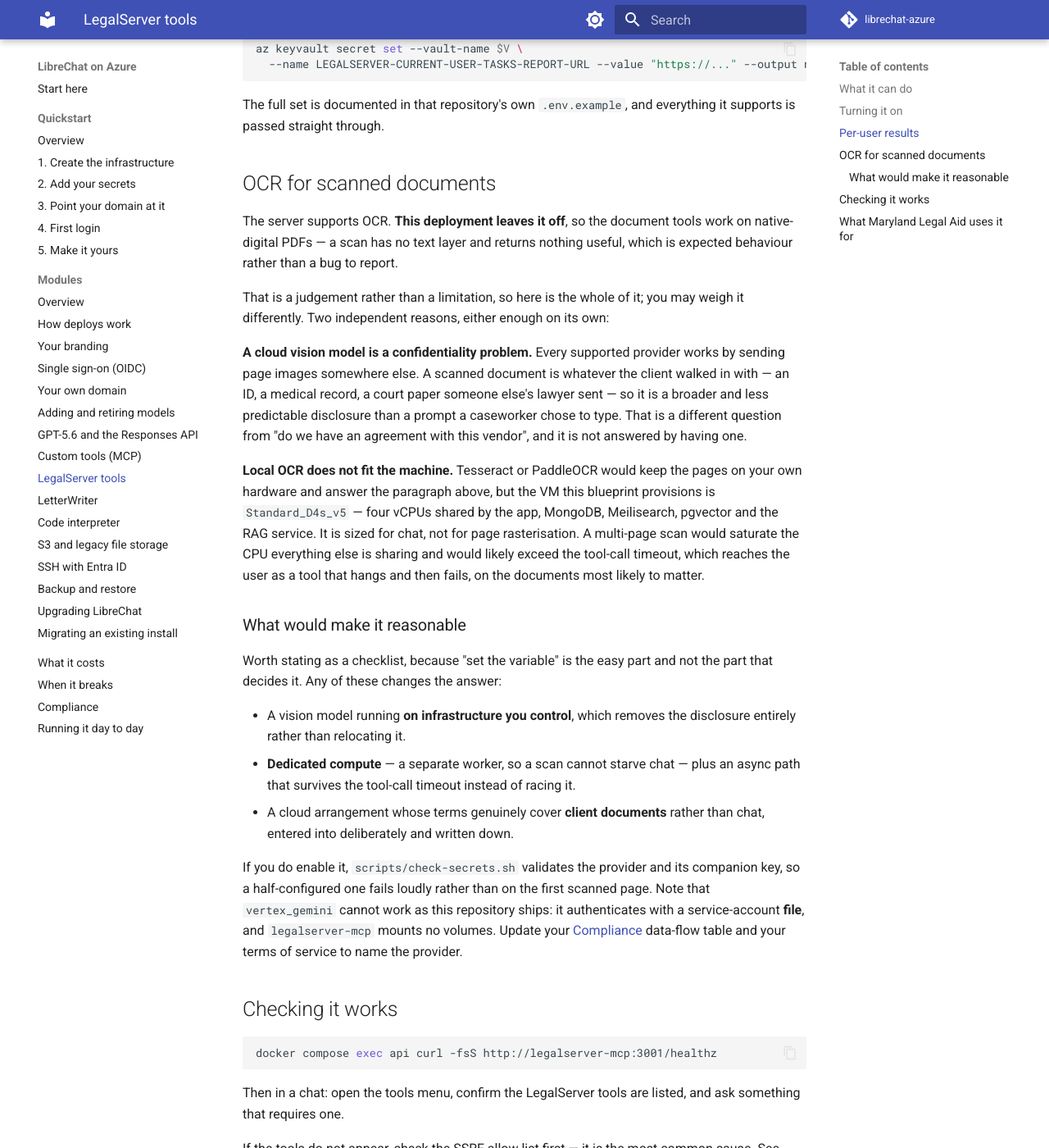
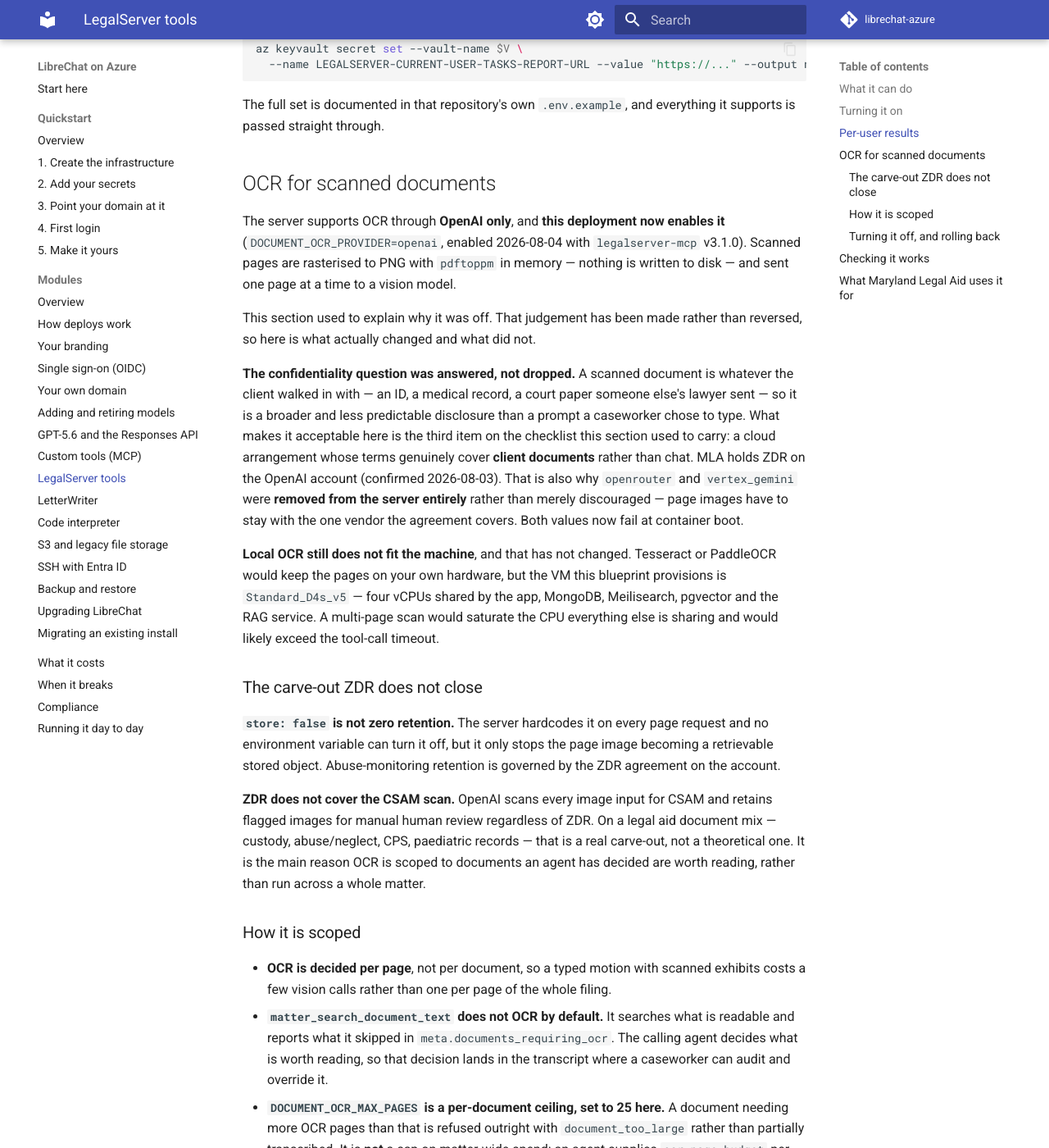
Before and after one commit to MarylandLegalAid/librechat-azure, an MkDocs documentation site: the page built from docs/modules/mcp-legalserver.md, in a window 1280 px wide and 1400 px high, scrolled down 1331 px. Shown: the whole window at 82% size. Built offline with MkDocs 1.6.1 and Material for MkDocs 9.7.7, drawn with Linux system fonts in a browser that asks for light colours; comment, search, counter and statistics services are not loaded; some of the changed text lies outside the part shown.

Commit message:
Record that OCR is now on, and what that actually discloses
DOCUMENT-OCR-PROVIDER is `openai` in the vault as of today, so the two
documents that told readers it was off were wrong in the direction that
matters: compliance.md's data-flow table is the page someone reads to answer
"what leaves our infrastructure", and it was understating the answer.

The module doc's OCR section argued why it was off. That judgement was made
rather than reversed, so it now records what changed — an agreement covering
client documents rather than chat, which was the third item on the checklist
that section already carried — and what did not: local OCR still does not fit
a four-vCPU VM shared with Mongo, Meilisearch, pgvector and RAG.

Both docs now carry the carve-out, because it is the part an agreement is
easiest to over-read. `store: false` is not zero retention, and ZDR does not
cover the CSAM scan every image input gets — flagged images are retained for
human review regardless. On a custody, abuse/neglect, CPS and paediatric
record mix that is not theoretical, and it is the reason OCR is scoped per
document rather than run matter-wide.

Documents DOCUMENT_OCR_MAX_PAGES honestly, which the handoff had wrong. It is
a hard PER-DOCUMENT ceiling — over it, a document is refused with
document_too_large rather than partially transcribed — and it does NOT bound
matter-wide spend. `ocr_page_budget` takes it as a default but is not clamped
to it, so an agent instructed to spend 20 or 50 pages gets 20 or 50. The lever
for matter-wide cost is the agent's instructions, not this variable. Set to 25
here: low enough to bound the worst case, high enough that an ordinary scanned
order or lease is still readable.

Also records that rollback is order-dependent, next to the variable you would
be changing: v3.0.0 refuses to boot on `openai`, so the variable goes back to
`none` before the image pin does.

Co-Authored-By: Claude Opus 5 <noreply@anthropic.com>

```diff
--- a/docs/compliance.md
+++ b/docs/compliance.md
@@ -26,12 +26,12 @@ Being concrete about this is more useful than any general statement.
 | **Web search queries** | **Sent to your search provider** | **Serper, Firecrawl, or Jina** |
 | **Speech-to-text audio** | **Sent to OpenAI** | **OpenAI** |
 | **Generated images** | **Prompt sent to OpenAI** | **OpenAI** |
-| OCR page images | Off by default — nothing leaves unless you enable it | **Your OCR provider, if you turn it on** |
+| **OCR page images** | **Off by default. Maryland Legal Aid enables it — page images sent to OpenAI** | **OpenAI, if you turn it on** |
 
 The rows in bold are the ones that matter — they are every case where data can leave
 your infrastructure. Everything else stays inside infrastructure you control. The last
-row is conditional: OCR is a real egress path in the software, off unless you switch it
-on, and the section below is about why you might not want to.
+row ships off and is a real egress path the moment you switch it on; the section below
+is about what turning it on actually commits you to.
 
 ## The two agreements you probably need
 
@@ -89,8 +89,9 @@ Unset `STT_API_KEY` to disable it.
 
 ### OCR in the LegalServer tools
 
-Off by default. Maryland Legal Aid also leaves it off deliberately, and the reasoning
-is worth borrowing even if you reach a different answer.
+Off by default. **Maryland Legal Aid enables it** (since 2026-08-04), through OpenAI,
+which is the only provider the server supports. The reasoning is worth borrowing even if
+you reach a different answer.
 
 Enabling it sends page images of client documents to a third party. That is a broader
 disclosure than prompts and responses: a scanned document contains whatever the client
@@ -98,9 +99,23 @@ brought in rather than what a worker chose to type, so having an agreement with
 vendor does not by itself settle whether those documents should go there. Local OCR
 avoids the disclosure but needs CPU a chat-sized VM does not have.
 
-If you enable it, that row in the table above stops being conditional for you — update
-it, and say which provider in your terms of service. The full argument and what would
-have to change are in
+What made it acceptable at MLA was an agreement that covers **client documents** rather
+than chat — ZDR on the OpenAI account, confirmed 2026-08-03 — plus scoping OCR to
+documents an agent has decided are worth reading rather than running it matter-wide.
+The server sends `store: false` on every page request and cannot be configured not to.
+
+**Two things ZDR does not settle, and you should not assume it does:**
+
+- `store: false` is not zero retention. It stops the page image becoming a retrievable
+  stored object; abuse-monitoring retention is governed by the agreement itself.
+- **OpenAI scans every image input for CSAM and retains flagged images for manual human
+  review regardless of ZDR.** For a legal aid caseload — custody, abuse/neglect, CPS,
+  paediatric records — this is a real carve-out affecting exactly the documents most
+  likely to be scanned.
+
+If you enable it, that row in the table above applies to you — update it, and name the
+provider in your terms of service. The full picture, including how the page ceiling
+works and how to roll back safely, is in
 [LegalServer tools](modules/mcp-legalserver.md#ocr-for-scanned-documents).
 
 ## What the platform does to help
--- a/docs/modules/mcp-legalserver.md
+++ b/docs/modules/mcp-legalserver.md
@@ -13,9 +13,9 @@ run LibreChat.
 ## What it can do
 
 - Look up matters and their details
-- Read documents attached to a matter — **native-digital PDFs only**. A scanned
-  document has no text layer to read, and OCR is deliberately not enabled here. See
-  [OCR for scanned documents](#ocr-for-scanned-documents).
+- Read documents attached to a matter, including **scanned documents via OCR**, which
+  this deployment now enables. See [OCR for scanned documents](#ocr-for-scanned-documents)
+  for what that sends where, and why it is scoped rather than matter-wide.
 - Search contacts, users and organizations
 - "My tasks", "my calendar", "my matters" for the signed-in user, when you supply the
   saved-report URLs that back them
@@ -65,46 +65,75 @@ supports is passed straight through.
 
 ## OCR for scanned documents
 
-The server supports OCR. **This deployment leaves it off**, so the document tools work
-on native-digital PDFs — a scan has no text layer and returns nothing useful, which is
-expected behaviour rather than a bug to report.
+The server supports OCR through **OpenAI only**, and **this deployment now enables it**
+(`DOCUMENT_OCR_PROVIDER=openai`, enabled 2026-08-04 with `legalserver-mcp` v3.1.0).
+Scanned pages are rasterised to PNG with `pdftoppm` in memory — nothing is written to
+disk — and sent one page at a time to a vision model.
 
-That is a judgement rather than a limitation, so here is the whole of it; you may weigh
-it differently. Two independent reasons, either enough on its own:
+This section used to explain why it was off. That judgement has been made rather than
+reversed, so here is what actually changed and what did not.
 
-**A cloud vision model is a confidentiality problem.** Every supported provider works
-by sending page images somewhere else. A scanned document is whatever the client
-walked in with — an ID, a medical record, a court paper someone else's lawyer sent —
-so it is a broader and less predictable disclosure than a prompt a caseworker chose
-to type. That is a different question from "do we have an agreement with this vendor",
-and it is not answered by having one.
+**The confidentiality question was answered, not dropped.** A scanned document is
+whatever the client walked in with — an ID, a medical record, a court paper someone
+else's lawyer sent — so it is a broader and less predictable disclosure than a prompt a
+caseworker chose to type. What makes it acceptable here is the third item on the
+checklist this section used to carry: a cloud arrangement whose terms genuinely cover
+**client documents** rather than chat. MLA holds ZDR on the OpenAI account (confirmed
+2026-08-03). That is also why `openrouter` and `vertex_gemini` were **removed from the
+server entirely** rather than merely discouraged — page images have to stay with the one
+vendor the agreement covers. Both values now fail at container boot.
 
-**Local OCR does not fit the machine.** Tesseract or PaddleOCR would keep the pages on
-your own hardware and answer the paragraph above, but the VM this blueprint provisions
-is `Standard_D4s_v5` — four vCPUs shared by the app, MongoDB, Meilisearch, pgvector and
-the RAG service. It is sized for chat, not for page rasterisation. A multi-page scan
-would saturate the CPU everything else is sharing and would likely exceed the tool-call
-timeout, which reaches the user as a tool that hangs and then fails, on the documents
-most likely to matter.
+**Local OCR still does not fit the machine**, and that has not changed. Tesseract or
+PaddleOCR would keep the pages on your own hardware, but the VM this blueprint
+provisions is `Standard_D4s_v5` — four vCPUs shared by the app, MongoDB, Meilisearch,
+pgvector and the RAG service. A multi-page scan would saturate the CPU everything else
+is sharing and would likely exceed the tool-call timeout.
 
-### What would make it reasonable
+### The carve-out ZDR does not close
 
-Worth stating as a checklist, because "set the variable" is the easy part and not the
-part that decides it. Any of these changes the answer:
+**`store: false` is not zero retention.** The server hardcodes it on every page request
+and no environment variable can turn it off, but it only stops the page image becoming a
+retrievable stored object. Abuse-monitoring retention is governed by the ZDR agreement
+on the account.
 
-- A vision model running **on infrastructure you control**, which removes the
-  disclosure entirely rather than relocating it.
-- **Dedicated compute** — a separate worker, so a scan cannot starve chat — plus an
-  async path that survives the tool-call timeout instead of racing it.
-- A cloud arrangement whose terms genuinely cover **client documents** rather than
-  chat, entered into deliberately and written down.
+**ZDR does not cover the CSAM scan.** OpenAI scans every image input for CSAM and
+retains flagged images for manual human review regardless of ZDR. On a legal aid
+document mix — custody, abuse/neglect, CPS, paediatric records — that is a real
+carve-out, not a theoretical one. It is the main reason OCR is scoped to documents an
+agent has decided are worth reading, rather than run across a whole matter.
 
-If you do enable it, `scripts/check-secrets.sh` validates the provider and its
-companion key, so a half-configured one fails loudly rather than on the first scanned
-page. Note that `vertex_gemini` cannot work as this repository ships: it authenticates
-with a service-account **file**, and `legalserver-mcp` mounts no volumes. Update your
-[Compliance](../compliance.md) data-flow table and your terms of service to name the
-provider.
+### How it is scoped
+
+- **OCR is decided per page**, not per document, so a typed motion with scanned exhibits
+  costs a few vision calls rather than one per page of the whole filing.
+- **`matter_search_document_text` does not OCR by default.** It searches what is readable
+  and reports what it skipped in `meta.documents_requiring_ocr`. The calling agent
+  decides what is worth reading, so that decision lands in the transcript where a
+  caseworker can audit and override it.
+- **`DOCUMENT_OCR_MAX_PAGES` is a per-document ceiling, set to 25 here.** A document
+  needing more OCR pages than that is refused outright with `document_too_large` rather
+  than partially transcribed. It is **not** a cap on matter-wide spend: an agent supplies
+  `ocr_page_budget` per search, which defaults to this value but is not clamped to it. If
+  you want to bound what a matter-wide search costs, change the agent's instructions —
+  that is the lever that governs the total.
+
+**Prompt injection is not mitigated in code.** OCR text is transcribed verbatim into the
+agent's context, including from documents filed by opposing parties. Treat it as
+untrusted input.
+
+`scripts/check-secrets.sh` validates the provider, its key, and the page ceiling, so a
+half-configured one fails there rather than on the first scanned page. Update your
+[Compliance](../compliance.md) data-flow table and your terms of service to name OpenAI
+as a recipient of client document images.
+
+### Turning it off, and rolling back
+
+Set `DOCUMENT-OCR-PROVIDER` to `none` in Key Vault and run `scripts/deploy.sh --force`.
+
+**Order matters if you are also rolling the image back.** The `v3.0.0` image rejects
+`DOCUMENT_OCR_PROVIDER=openai` at boot, so repinning the image while the variable still
+says `openai` gives you a container that will not start, while you are already
+mid-incident. **Set the variable to `none` first, then repin.**
 
 ## Checking it works
 
```
